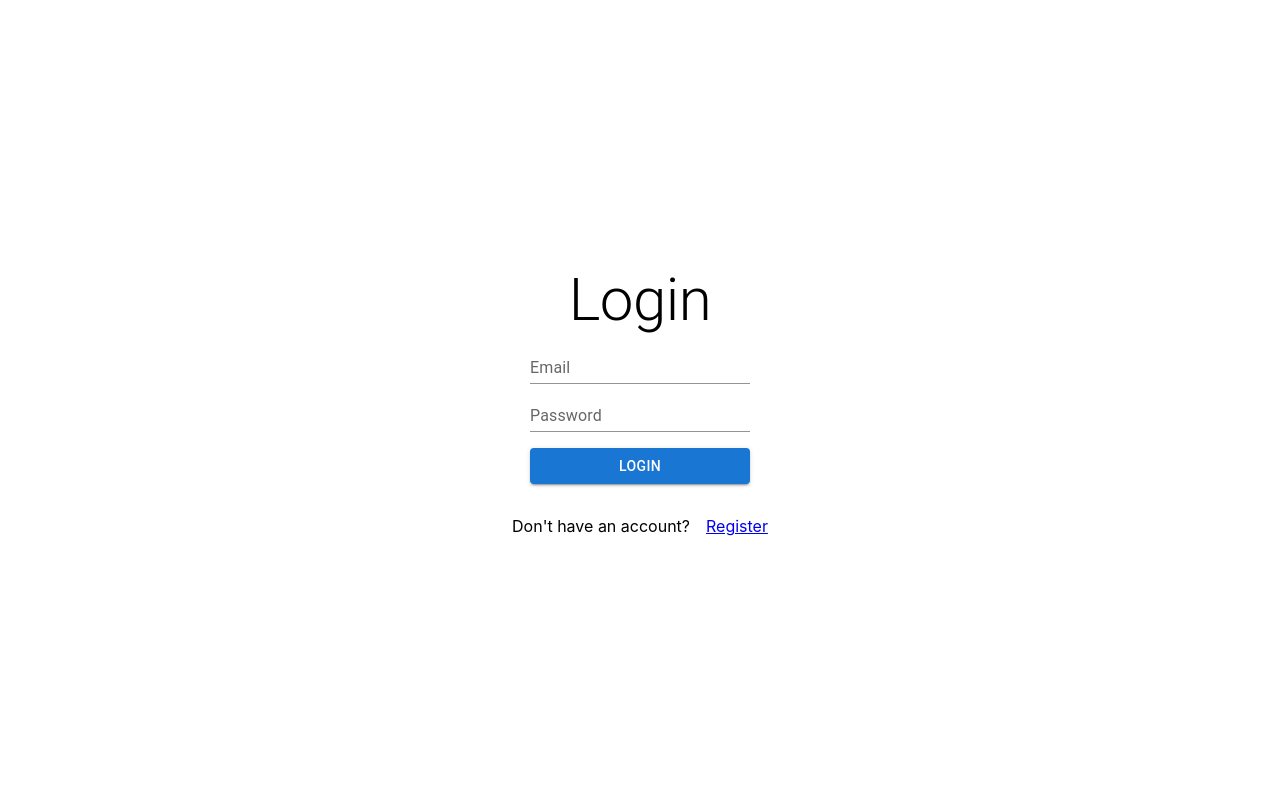
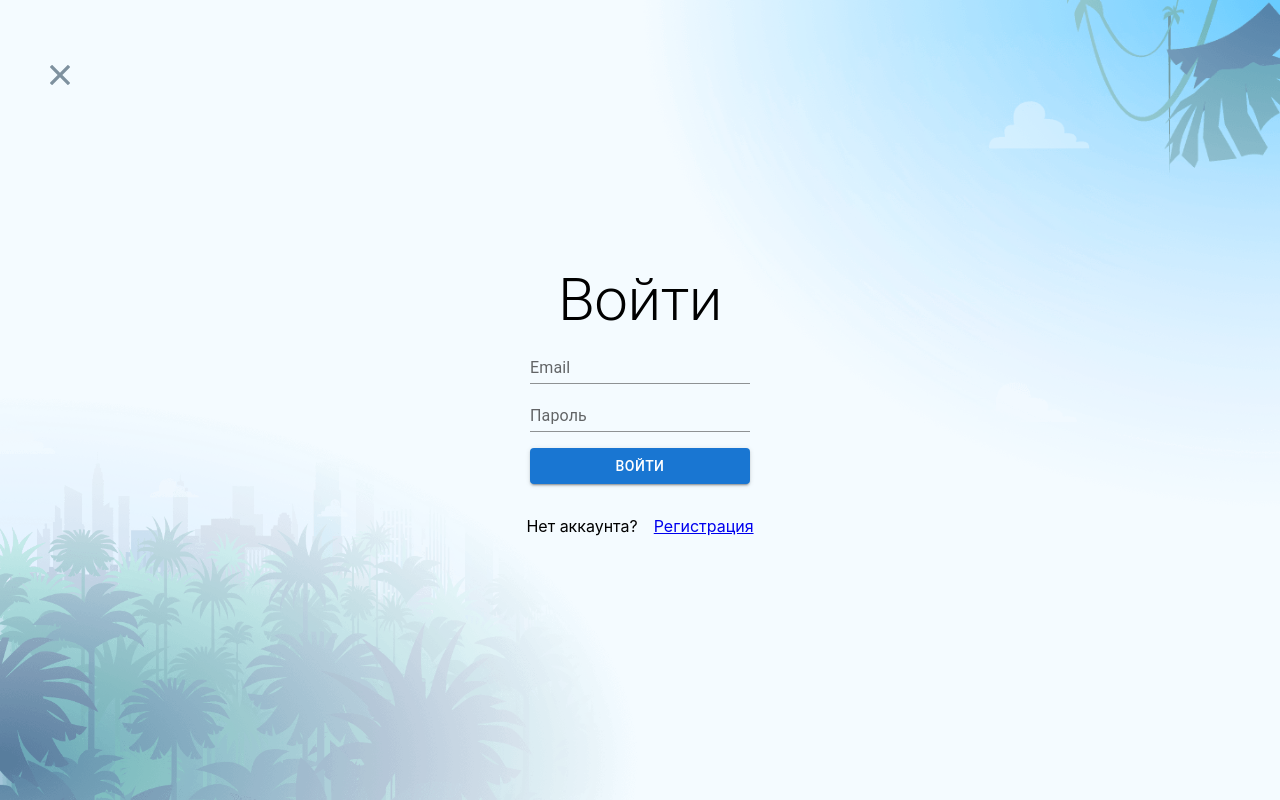
Before and after one commit to vyach-g/rs-lang, a React (Create React App) app: page /login in a window 1280 px wide. Built offline with nearby package versions, Linux system fonts and the light colour scheme.

Commit message:
feat: styles and exit button for login/register pages

```diff
--- a/src/pages/Login/Login.tsx
+++ b/src/pages/Login/Login.tsx
@@ -19,6 +19,9 @@ import {
   Snackbar,
 } from '@mui/material';
 import { withAsync } from '../../api/helpers/withAsync';
+import { Wrapper } from '../Games/Games.styles';
+import exit from '../../assets/exit.svg';
+import { CounterContainer, ExitLink } from '../Games/SprintGame/Sprint.styles';
 
 type LocationProps = {
   state: {
@@ -63,6 +66,12 @@ const Login = () => {
   };
 
   return (
+    <Wrapper>
+      <CounterContainer>
+        <Link to="/games">
+          <ExitLink src={exit}></ExitLink>
+        </Link>
+      </CounterContainer>
       <Box
         sx={{
           height: '100vh',
@@ -72,7 +81,7 @@ const Login = () => {
           justifyContent: 'center',
         }}
       >
-      <Typography variant="h2">Login</Typography>
+        <Typography variant="h2">Войти</Typography>
         <form onSubmit={handleSubmit}>
           <Stack>
             <FormControl variant="standard">
@@ -81,11 +90,11 @@ const Login = () => {
             </FormControl>
 
             <FormControl variant="standard">
-            <InputLabel htmlFor="password">Password</InputLabel>
+              <InputLabel htmlFor="password">Пароль</InputLabel>
               <Input id="password" type="password" required />
             </FormControl>
             <Button variant="contained" type="submit" sx={{ mt: '1rem' }}>
-            Login
+              Войти
             </Button>
           </Stack>
         </form>
@@ -97,8 +106,8 @@ const Login = () => {
             gap: '1rem',
           }}
         >
-        {"Don't have an account?"} <br />
-        <Link to={RoutePaths.Register}>Register</Link>
+          {'Нет аккаунта?'} <br />
+          <Link to={RoutePaths.Register}>Регистрация</Link>
         </Box>
         <Snackbar
           anchorOrigin={{ vertical: 'top', horizontal: 'center' }}
@@ -111,6 +120,7 @@ const Login = () => {
           </Alert>
         </Snackbar>
       </Box>
+    </Wrapper>
   );
 };
 
--- a/src/pages/Registration/Registration.tsx
+++ b/src/pages/Registration/Registration.tsx
@@ -17,6 +17,9 @@ import {
 import { createUser } from '../../api/apiCalls';
 import { withAsync } from '../../api/helpers/withAsync';
 import validator from 'validator';
+import { Wrapper } from '../Games/Games.styles';
+import { CounterContainer, ExitLink } from '../Games/SprintGame/Sprint.styles';
+import exit from '../../assets/exit.svg';
 
 const Registration = () => {
   const navigate = useNavigate();
@@ -92,6 +95,12 @@ const Registration = () => {
   }
 
   return (
+    <Wrapper>
+      <CounterContainer>
+        <Link to="/games">
+          <ExitLink src={exit}></ExitLink>
+        </Link>
+      </CounterContainer>
       <Box
         sx={{
           height: '100vh',
@@ -101,11 +110,11 @@ const Registration = () => {
           justifyContent: 'center',
         }}
       >
-      <Typography variant="h2">Registration</Typography>
+        <Typography variant="h2">Регистрация</Typography>
         <form onSubmit={handleSubmit}>
           <Stack>
             <FormControl variant="standard">
-            <InputLabel htmlFor="username">Name</InputLabel>
+              <InputLabel htmlFor="username">Имя</InputLabel>
               <Input id="username" type="text" required />
             </FormControl>
             <FormControl variant="standard">
@@ -114,11 +123,11 @@ const Registration = () => {
             </FormControl>
 
             <FormControl variant="standard">
-            <InputLabel htmlFor="password">Password</InputLabel>
+              <InputLabel htmlFor="password">Пароль</InputLabel>
               <Input id="password" type="password" required />
             </FormControl>
             <Button variant="contained" type="submit" sx={{ mt: '1rem' }}>
-            Register
+              Зарегистрироваться
             </Button>
           </Stack>
         </form>
@@ -130,11 +139,12 @@ const Registration = () => {
             gap: '1rem',
           }}
         >
-        Already have an account? <br />
-        <Link to={RoutePaths.Login}>Login</Link>
+          Есть аккаунт? <br />
+          <Link to={RoutePaths.Login}>Войти</Link>
         </Box>
         {snackbar}
       </Box>
+    </Wrapper>
   );
 };
 
```
Lines whose indentation alone changed are shown as unchanged.
